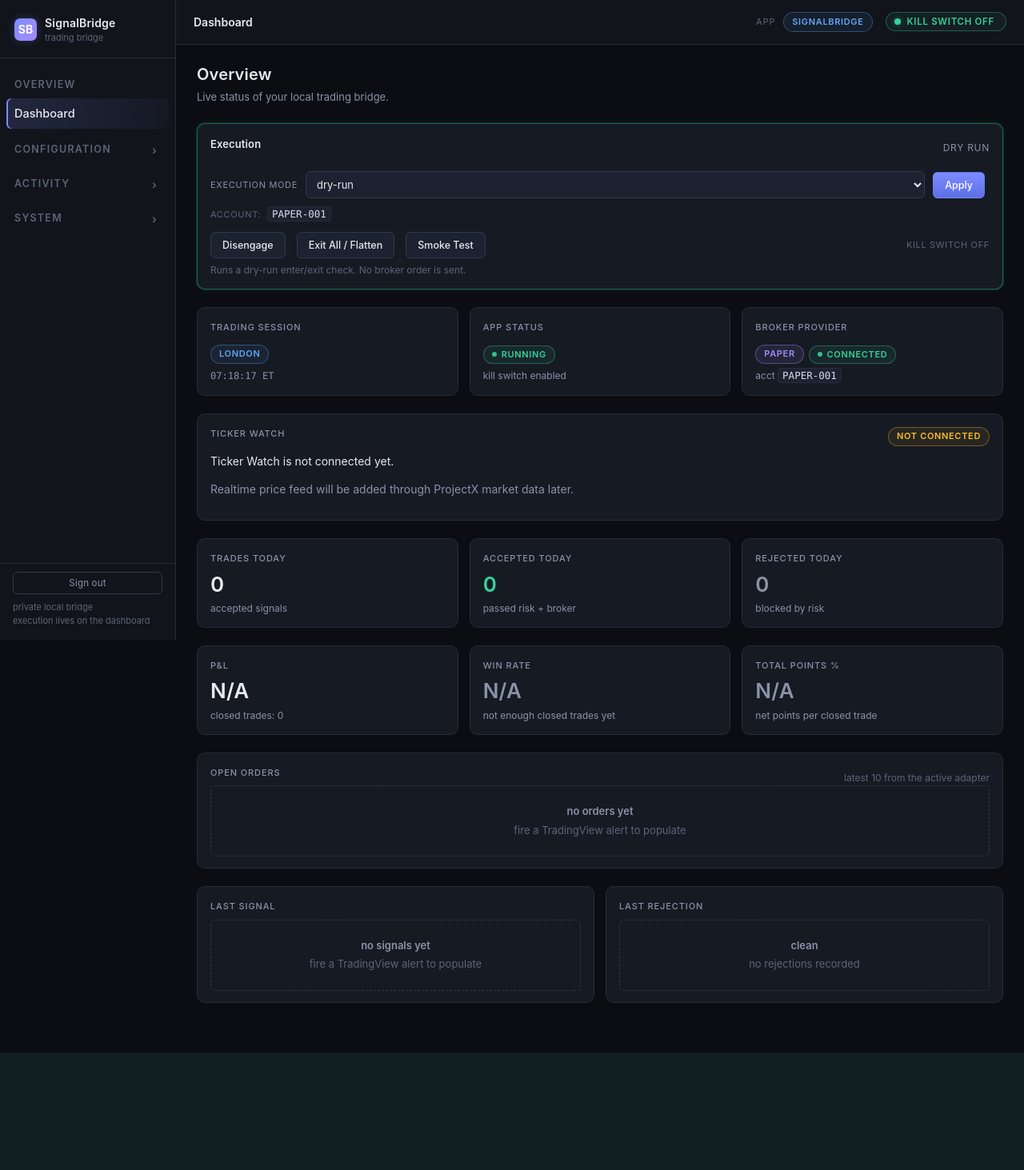
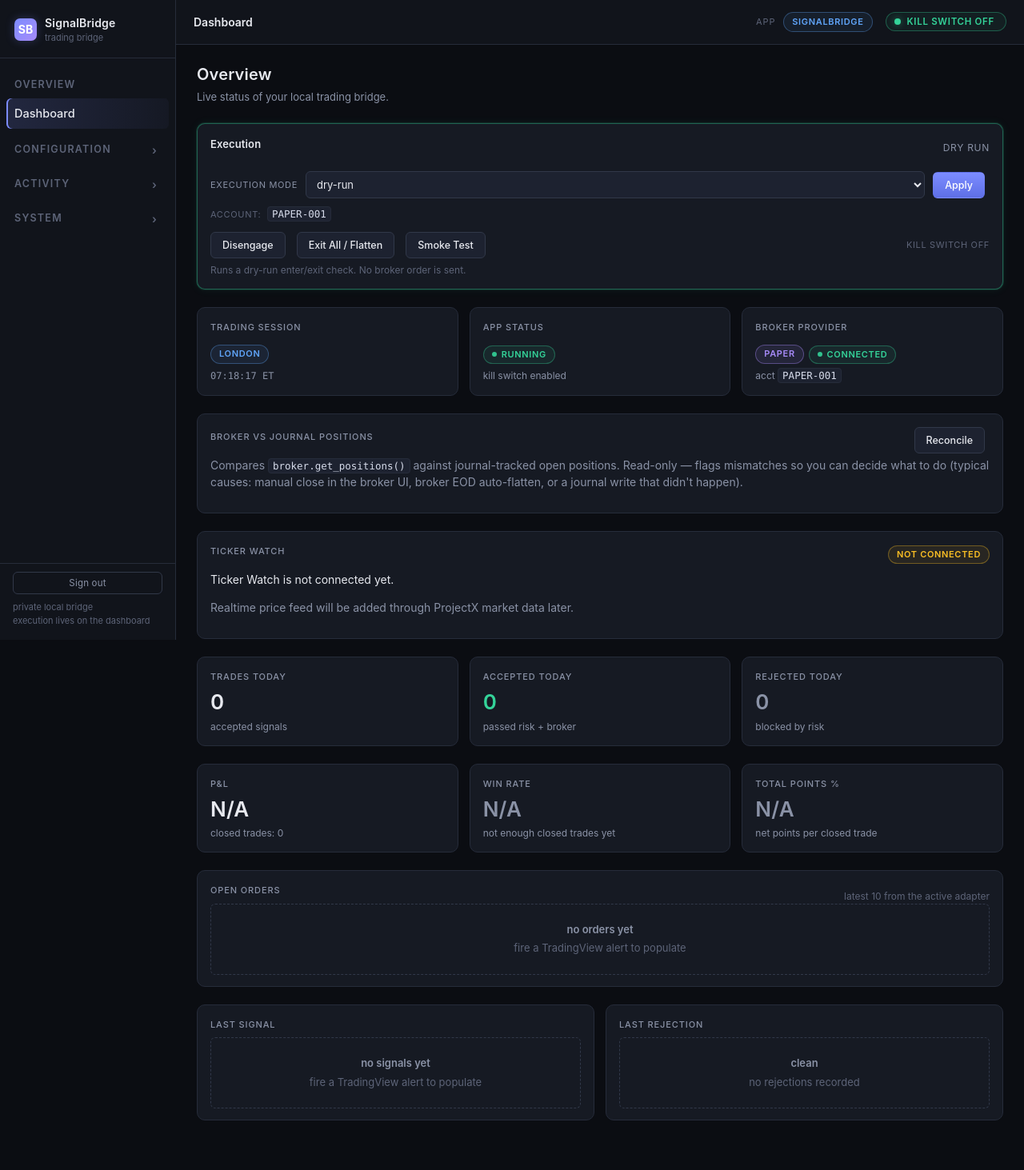
Before and after one commit to rdele75/signal_bridge, a FastAPI app: page / in a window 1280 px wide. Shown: the whole page at 80% size. Before the commit the page ends 1316 px from the top, so only its background shows below. Run offline with FastAPI, Linux system fonts and the light colour scheme; the visitor is signed in with stand-in values (Sample User, id 1); data that the repository does not hold is empty.

Commit message:
fix(M4): add broker-vs-journal position reconciliation endpoint + button
The journal is SignalBridge's source of truth for the bot's positions,
but the broker can drift independently — operator-initiated closes in
TopstepX, EOD auto-flatten, the Topstep adapter never writing to the
journal in the current build. The dashboard's "open positions" widget
and the max_open_positions gate (now H3-aware) can therefore mislead.

GET /api/broker/positions/reconcile compares broker.get_positions()
against journal.list_open_positions() and reports three diff kinds:
qty_mismatch, not_in_broker, not_in_journal. Read-only — never
auto-corrects. The endpoint always returns a 200 envelope so the
dashboard can render even when the broker isn't reachable
(broker_reachable=false + the original broker status surfaces).

Dedupe is by raw symbol key — a TradingView ticker in the journal and
a ProjectX contract id from the broker show as separate buckets when
they refer to the same instrument. Intentional: the goal is to
surface mismatches for human review, not to silently reconcile.

A small Reconcile card on the Dashboard hits the endpoint and renders
the diff inline using existing .banner / .badge-warn / .muted styles.

Co-Authored-By: Claude Opus 4.7 <noreply@anthropic.com>

```diff
--- a/app/main.py
+++ b/app/main.py
@@ -2569,6 +2569,116 @@ def create_app() -> FastAPI:
         return _safe_broker_call("get_positions")
 
     @app.get(
+        "/api/broker/positions/reconcile",
+        dependencies=[Depends(require_admin_api)],
+    )
+    def api_broker_positions_reconcile() -> JSONResponse:
+        """Report differences between broker and journal positions.
+
+        Read-only: never auto-corrects. The operator decides what to do
+        when the two disagree (typical causes: manual close in the
+        broker UI, broker EOD auto-flatten, or — for the Topstep
+        adapter today — the journal never wrote a position row for a
+        topstep submission).
+
+        Dedupe is by the raw symbol key, so a TradingView ticker in
+        the journal (``MES1!``) and a ProjectX contract id from the
+        broker (``CON.F.US.MES.M26``) appear in separate buckets even
+        when they refer to the same instrument. That's intentional —
+        the goal is to surface mismatches for human review, not
+        silently reconcile them.
+        """
+        broker_resp: dict[str, Any] = _safe_broker_call("get_positions")
+        journal_rows = journal.list_open_positions()
+
+        # Build symbol → qty maps for both sides. Quantity uses ``size``
+        # for the broker side (ProjectX schema) with fallbacks for
+        # other shapes; the journal uses ``quantity``.
+        broker_positions: list[dict[str, Any]] = []
+        broker_qty: dict[str, int] = {}
+        if (
+            broker_resp.get("ok") is True
+            and isinstance(broker_resp.get("positions"), list)
+        ):
+            for pos in broker_resp["positions"]:
+                if not isinstance(pos, dict):
+                    continue
+                key = ""
+                for k in ("symbol", "contractId", "contract_id"):
+                    if pos.get(k):
+                        key = str(pos[k])
+                        break
+                if not key:
+                    continue
+                qty_raw = (
+                    pos.get("quantity")
+                    if pos.get("quantity") is not None
+                    else pos.get("size")
+                )
+                try:
+                    qty = int(qty_raw) if qty_raw is not None else 0
+                except (TypeError, ValueError):
+                    qty = 0
+                if qty == 0:
+                    continue
+                broker_positions.append({"symbol": key, "quantity": qty})
+                broker_qty[key] = qty
+
+        journal_positions: list[dict[str, Any]] = []
+        journal_qty: dict[str, int] = {}
+        for row in journal_rows:
+            sym = row.get("symbol")
+            qty = int(row.get("quantity") or 0)
+            if not sym or qty == 0:
+                continue
+            journal_positions.append({"symbol": str(sym), "quantity": qty})
+            journal_qty[str(sym)] = qty
+
+        differences: list[dict[str, Any]] = []
+        for sym in sorted(set(broker_qty) | set(journal_qty)):
+            b = broker_qty.get(sym)
+            j = journal_qty.get(sym)
+            if b is None:
+                differences.append(
+                    {
+                        "symbol": sym,
+                        "kind": "not_in_broker",
+                        "journal_quantity": j,
+                    }
+                )
+            elif j is None:
+                differences.append(
+                    {
+                        "symbol": sym,
+                        "kind": "not_in_journal",
+                        "broker_quantity": b,
+                    }
+                )
+            elif b != j:
+                differences.append(
+                    {
+                        "symbol": sym,
+                        "kind": "qty_mismatch",
+                        "broker_quantity": b,
+                        "journal_quantity": j,
+                    }
+                )
+
+        return JSONResponse(
+            status_code=200,
+            content={
+                "ok": True,
+                "provider": broker.provider,
+                "broker_reachable": bool(broker_resp.get("ok")),
+                "broker_status": broker_resp.get("status"),
+                "broker_positions": broker_positions,
+                "journal_positions": journal_positions,
+                "differences": differences,
+                "in_sync": not differences,
+            },
+        )
+
+    @app.get(
         "/api/broker/orders", dependencies=[Depends(require_admin_api)]
     )
     def api_broker_orders() -> dict[str, Any]:
--- a/app/templates/dashboard.html
+++ b/app/templates/dashboard.html
@@ -271,6 +271,27 @@
     <div class="card-sub">
       {% if selected_account_id %}acct <code>{{ selected_account_id }}</code>{% else %}<a href="/settings/broker">configure</a>{% endif %}
     </div>
+  </div>
+</section>
+
+{# Reconcile broker positions against the journal (M4).
+   Read-only — no auto-correct. Operator clicks "Reconcile" to see a
+   diff in a small inline panel below. #}
+<section class="section">
+  <div class="card">
+    <div class="card-row">
+      <div class="card-label">Broker vs journal positions</div>
+      <button type="button" id="btn-reconcile-positions" class="btn">
+        Reconcile
+      </button>
+    </div>
+    <p class="muted mt-1">
+      Compares <code>broker.get_positions()</code> against journal-tracked
+      open positions. Read-only — flags mismatches so you can decide
+      what to do (typical causes: manual close in the broker UI,
+      broker EOD auto-flatten, or a journal write that didn't happen).
+    </p>
+    <div id="reconcile-output" class="reconcile-output" hidden></div>
   </div>
 </section>
 
@@ -991,6 +1012,48 @@
   }
 
   if (flattenBtn) {
+    // M4 — Reconcile broker vs journal positions. Read-only inline diff.
+    var reconcileBtn = document.getElementById('btn-reconcile-positions');
+    var reconcileOut = document.getElementById('reconcile-output');
+    if (reconcileBtn && reconcileOut) {
+      reconcileBtn.addEventListener('click', function () {
+        reconcileBtn.disabled = true;
+        reconcileOut.hidden = false;
+        reconcileOut.innerHTML = '<p class="muted">checking…</p>';
+        fetch('/api/broker/positions/reconcile', { credentials: 'same-origin' })
+          .then(function (r) { return r.json(); })
+          .then(function (body) {
+            if (!body || body.ok !== true) {
+              reconcileOut.innerHTML =
+                '<div class="banner warn"><span class="t">Error:</span> '
+                + (body && (body.message || body.status) || 'unknown') + '</div>';
+              return;
+            }
+            if (body.in_sync) {
+              reconcileOut.innerHTML =
+                '<div class="banner"><span class="t">In sync:</span> '
+                + 'broker and journal positions agree.</div>';
+              return;
+            }
+            var rows = (body.differences || []).map(function (d) {
+              var bits = ['<code>' + d.symbol + '</code>', d.kind];
+              if (d.broker_quantity != null) bits.push('broker=' + d.broker_quantity);
+              if (d.journal_quantity != null) bits.push('journal=' + d.journal_quantity);
+              return '<li>' + bits.join(' · ') + '</li>';
+            }).join('');
+            reconcileOut.innerHTML =
+              '<div class="banner warn"><span class="t">Out of sync:</span> '
+              + '<ul>' + rows + '</ul></div>';
+          })
+          .catch(function (err) {
+            reconcileOut.innerHTML =
+              '<div class="banner warn"><span class="t">Error:</span> '
+              + err + '</div>';
+          })
+          .then(function () { reconcileBtn.disabled = false; });
+      });
+    }
+
     flattenBtn.addEventListener('click', function () {
       if (!window.confirm('Flatten/Exit all positions on the active broker?')) return;
       clearFeedback();
```
Also changed, not shown: tests/test_position_reconciliation.py (added, +138 -0 lines).
